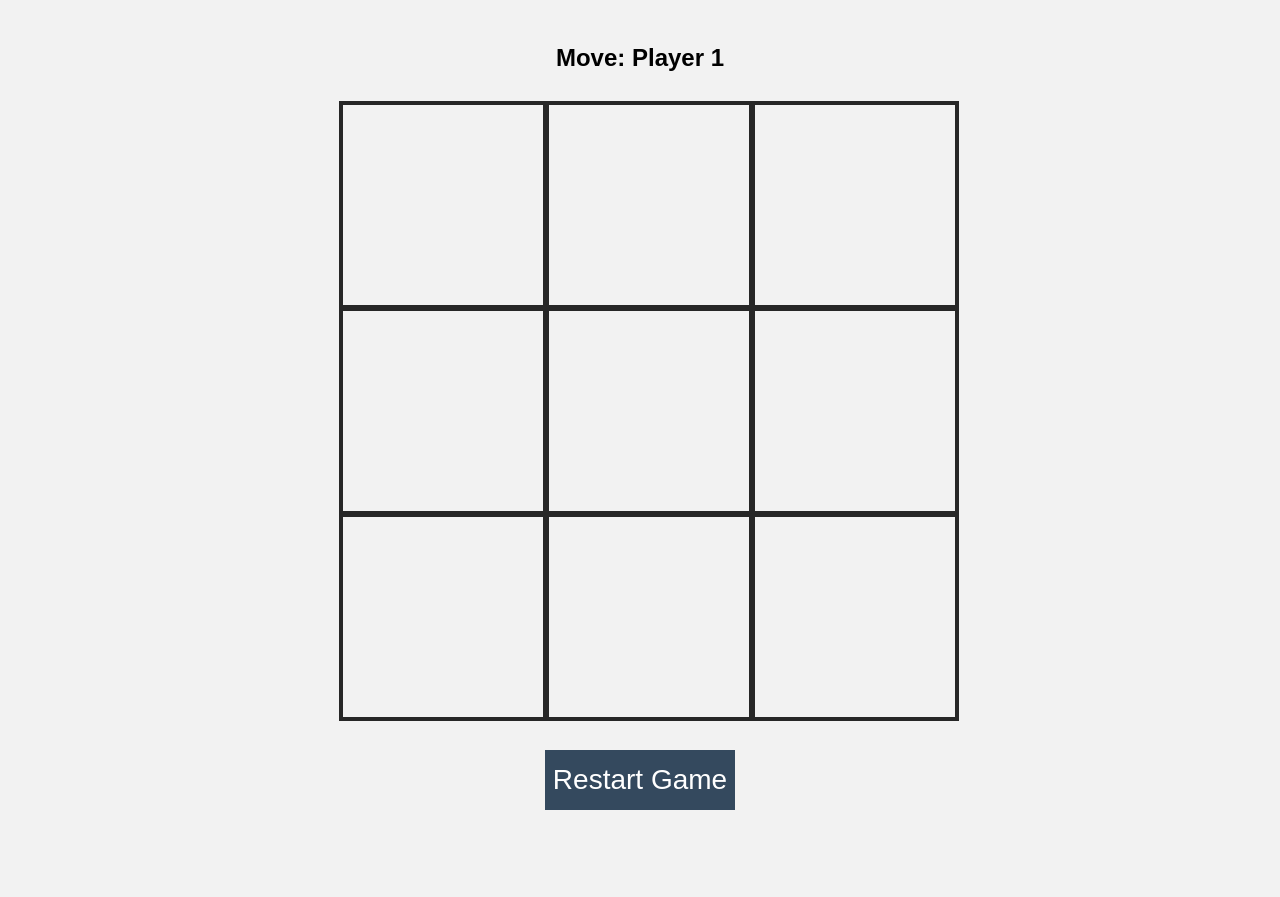
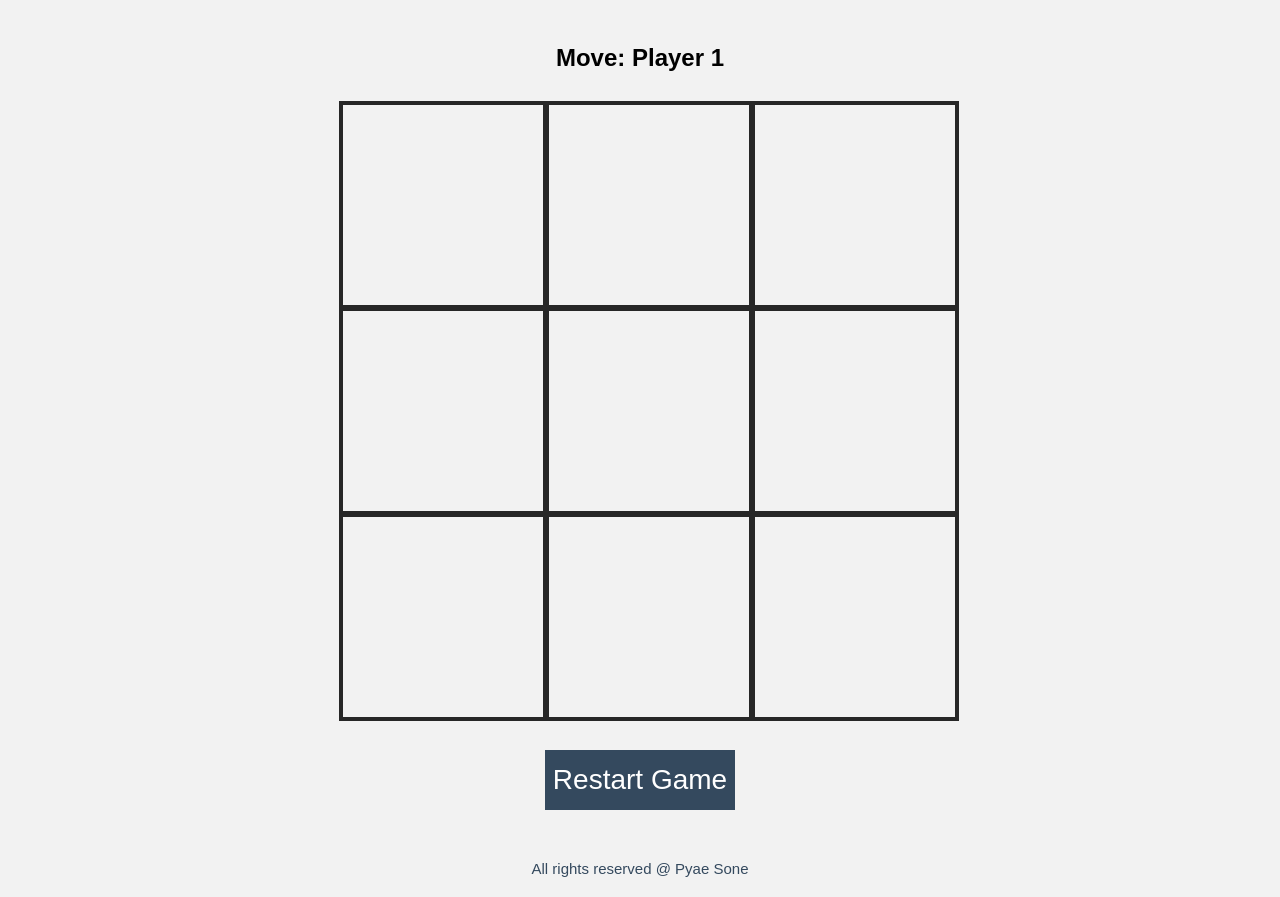
Before and after one commit to pyaesonepsn/tic-tac-toe, a plain HTML site: page index.html in a window 1280 px wide. Shown: the part 73-970 px from the top of the page. Before the commit the page ends 883 px from the top, so only its background shows below. Drawn offline with Linux system fonts and the light colour scheme.

Commit message:
footer added

```diff
--- a/index.html
+++ b/index.html
@@ -52,6 +52,7 @@
         </div>
     </section>
 <!-- End of Modal Wrapper -->
+    <footer class="footer"> All rights reserved @ Pyae Sone</footer>
 
     <script src="app.js"></script>
 </body>
--- a/styles.css
+++ b/styles.css
@@ -81,6 +81,14 @@ section{
     display: block;
 }
 
+.footer {
+    font-size: 15px;
+    color: #34495e;
+    margin-top: 30px;
+    padding: 20px;
+    text-align: center;
+}
+
 /* Media */
 /* Smaller Devices */
 @media screen
```
